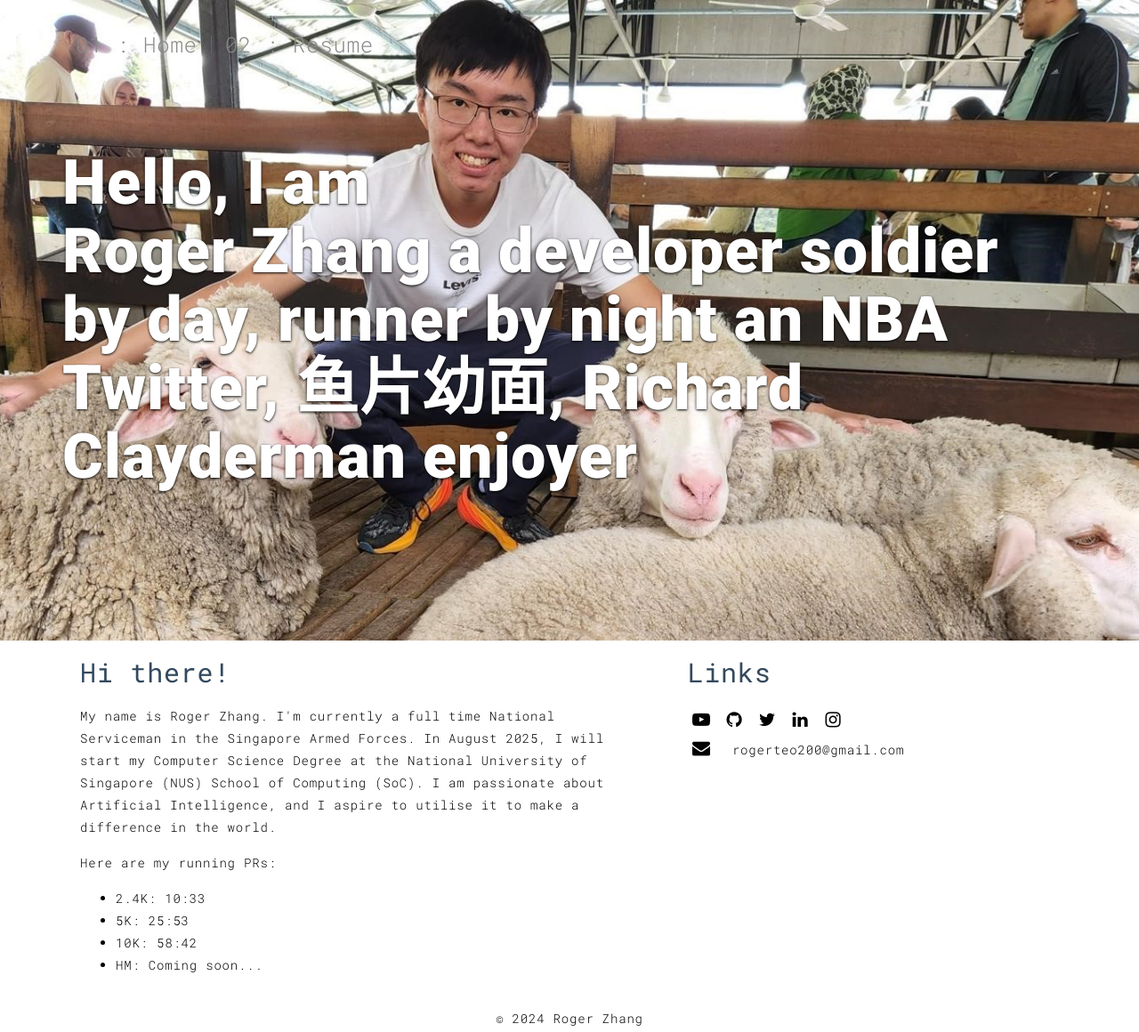
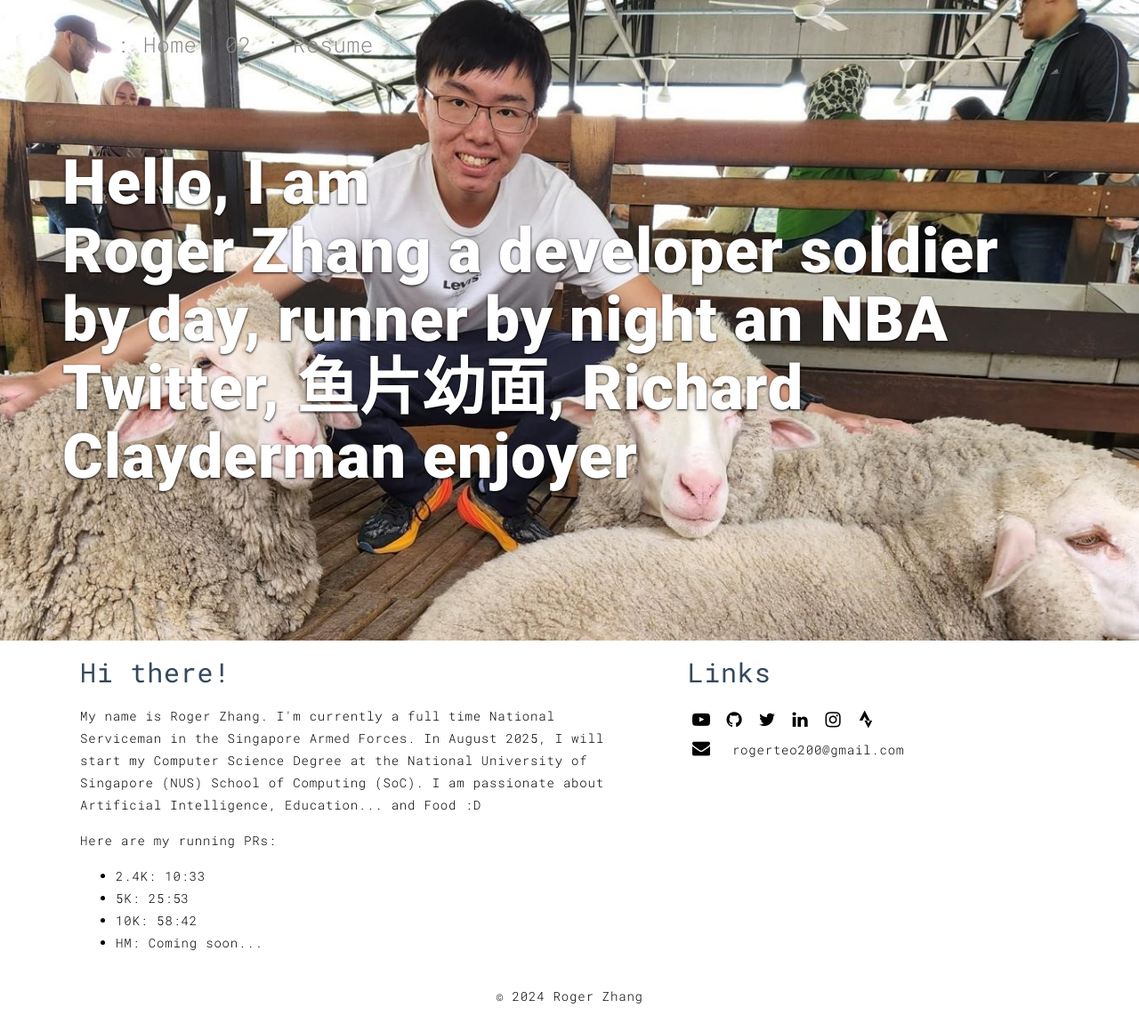
Before and after one commit to RogerZhang888/rogerzhang888.github.io, a plain HTML site: page index.html in a window 1280 px wide. Shown: the whole page at 89% size. Drawn offline with Linux system fonts and the light colour scheme; a script that the page names is missing.

Commit message:
Added link to Strava

```diff
--- a/index.html
+++ b/index.html
@@ -14,6 +14,8 @@
 
   <link rel="apple-touch-icon" sizes="180x180" href="./assets/apple-icon-180x180.png">
   <link href="./assets/favicon.ico" rel="icon">
+  <link rel="stylesheet" href="https://cdnjs.cloudflare.com/ajax/libs/font-awesome/6.4.0/css/all.min.css">
+
 
   <title>Roger's Website</title>
 
@@ -86,7 +88,7 @@
 				<h2 class="template-title-example">Hi there!</h2>
 				<p>
 					My name is Roger Zhang. I'm currently a full time National Serviceman in the Singapore Armed Forces. In August 2025, I will start my Computer Science Degree at the National University of Singapore (NUS) School of Computing (SoC).
-					I am passionate about Artificial Intelligence, and I aspire to utilise it to make a difference in the world.
+					I am passionate about Artificial Intelligence, Education... and Food :D
 				</p>
 				<p>
 					Here are my running PRs:
@@ -138,6 +140,12 @@
 							<a href="https://instagram.com/roger_zhang_888" target="_blank"><i class="fa fa-instagram"></i></a>
 						</span>
 					</li>
+					<li>
+						<span class="fa-icon">
+							<a href="https://www.strava.com/athletes/73587096" target="_blank"><i class="fab fa-strava"></i>
+							</a>
+						</span>
+					</li>
 				</ul>
 				<span class="fa-icon"><i class="fa fa-envelope"></i></span><span>&nbsp; rogerteo200@gmail.com</span>
 			</div>
```
